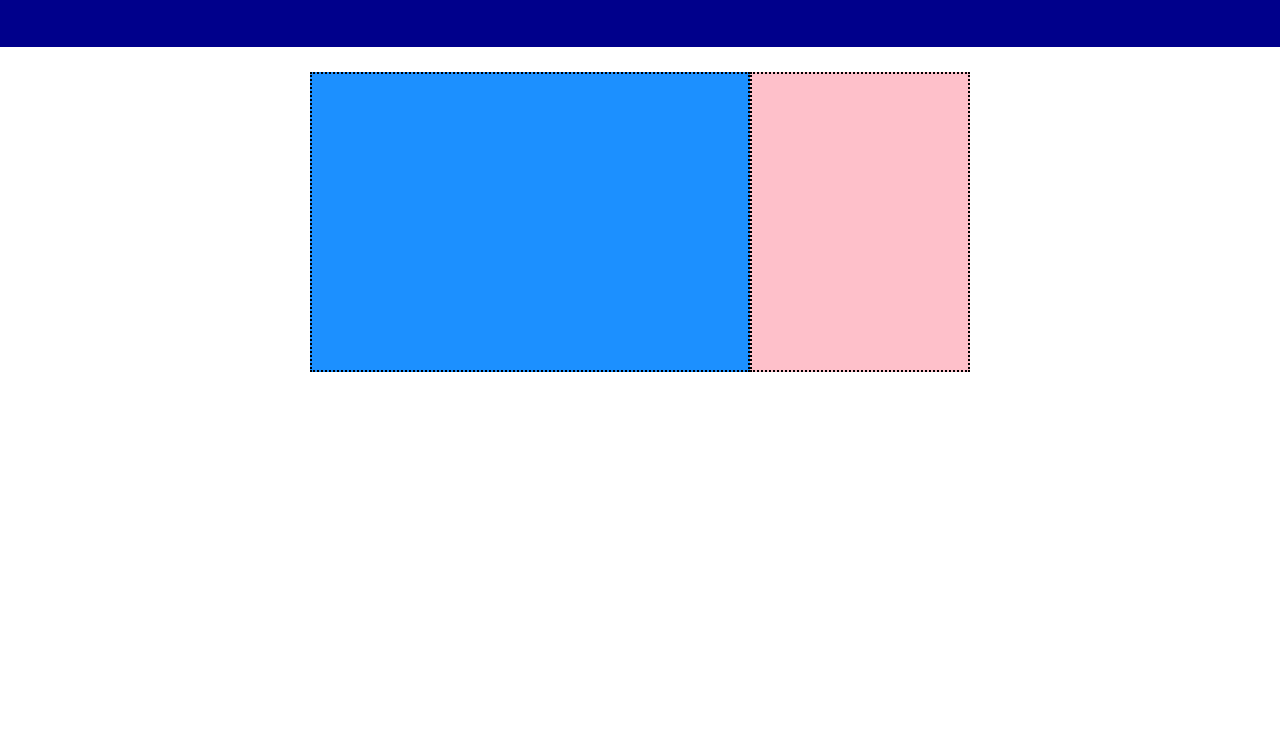
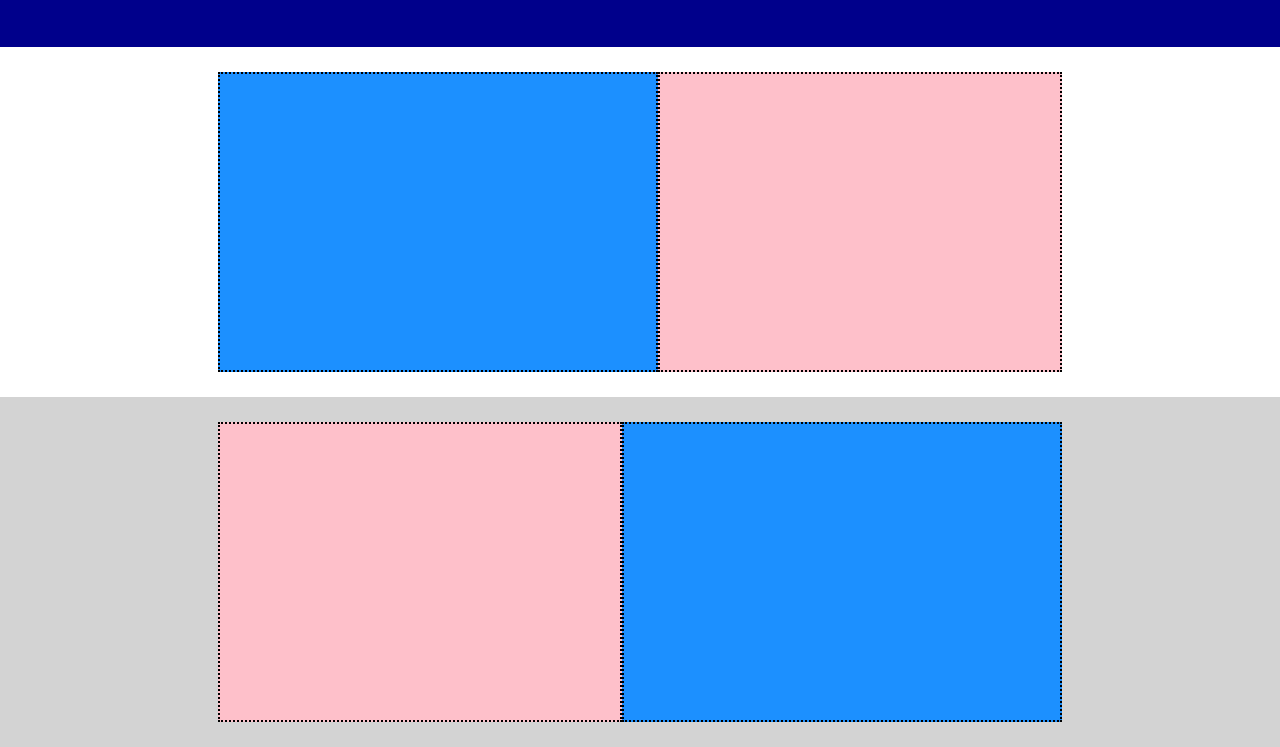
Before and after one commit to MartaScardillo/htmlcss-struttura-discord, a plain HTML site: page index.html in a window 1280 px wide. Shown: the part 553-1300 px from the top of the page. Before the commit the page ends 1000 px from the top, so only its background shows below. Drawn offline with Linux system fonts and the light colour scheme.

Commit message:
Added first section grey part + Fix classes

```diff
--- a/css/app.css
+++ b/css/app.css
@@ -64,21 +64,30 @@
     border: 2px dotted black;
 }
 
-.first-section_white-part {
+.white-part {
     min-height: 50px;
     display: flex;
     justify-content: center;
     padding: 25px 200px;
 }
 
-.first-section_white-part_blue-block {
+.blue-block {
     background-color: #1C90FF;
     min-height: 300px;
     border: 2px dotted black;
 }
 
-.first-section_white-part_pink-block {
+.pink-block {
     background-color: #FEC0CA;
     min-height: 300px;
     border: 2px dotted black;
 }
+
+.grey-part {
+    background-color: #D3D3D3;
+    min-height: 50px;
+    display: flex;
+    justify-content: center;
+    padding: 25px 200px;
+    flex-direction: row-reverse;
+}
--- a/index.html
+++ b/index.html
@@ -30,22 +30,34 @@
 
     <main>
         <section class="first-section">
-            <div class="first-section_white-part">
+            <div class="white-part">
                 <!-- PARTE BIANCA -->
-                <div class="first-section_white-part_blue-block col-2">
+                <div class="white-part blue-block col-2">
                     <!-- blue box -->
                 </div>
-                <div class="first-section_white-part_pink-block col-4">
-
+                <div class="white-part pink-block col-4">
+                    <!-- pink box -->
                 </div>
             </div>
 
-            <div class="first-section_grey-part">
+            <div class="grey-part">
                 <!-- PARTE GRIGIA -->
+                <div class="white-part blue-block col-2">
+                   <!-- blue box -->
+                </div>
+                <div class="white-part pink-block col-4">
+                    <!-- pink box -->
+                </div>
             </div>
 
-            <div class="first-section_white-part">
+            <div class="white-part">
                 <!-- PARTE BIANCA -->
+                <div class="white-part blue-block col-2">
+                    <!-- blue box -->
+                </div>
+                <div class="white-part pink-block col-4">
+                    <!-- pink box -->
+                </div>
             </div>
         </section>
 
```
